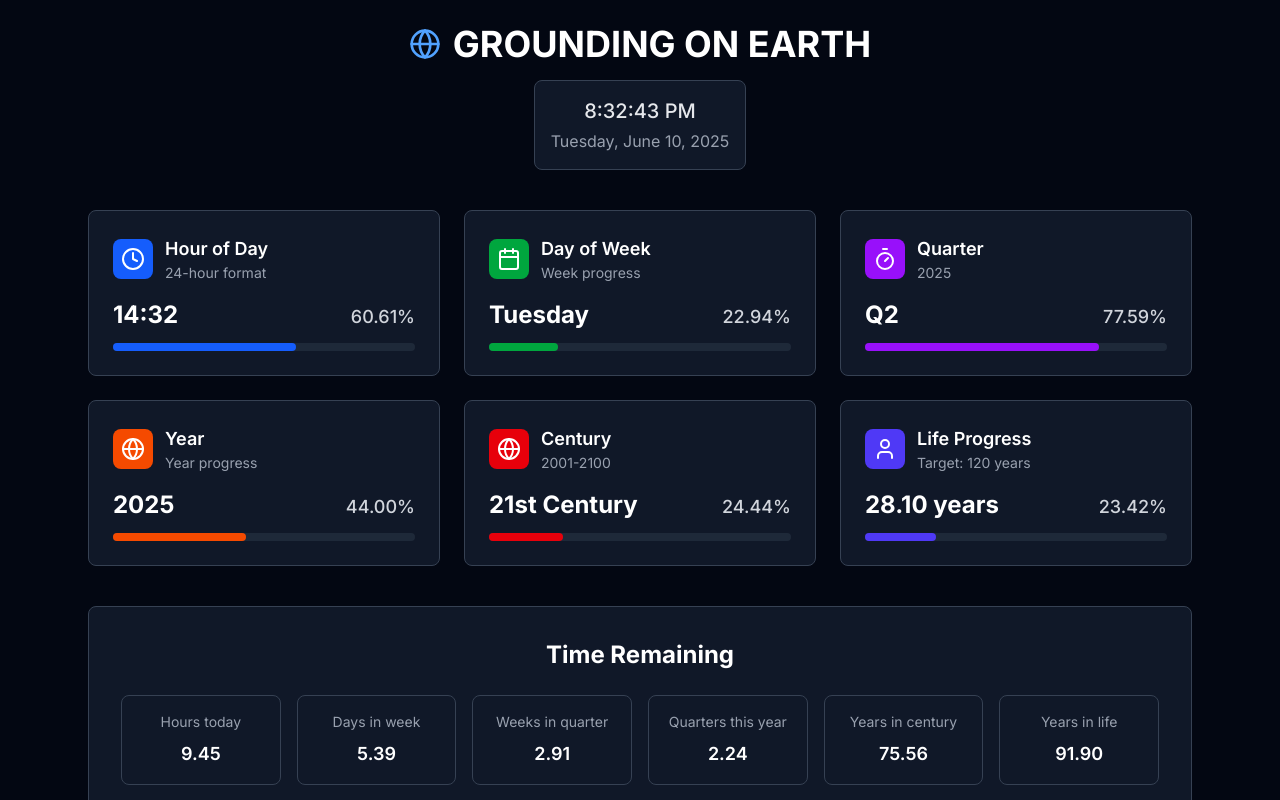
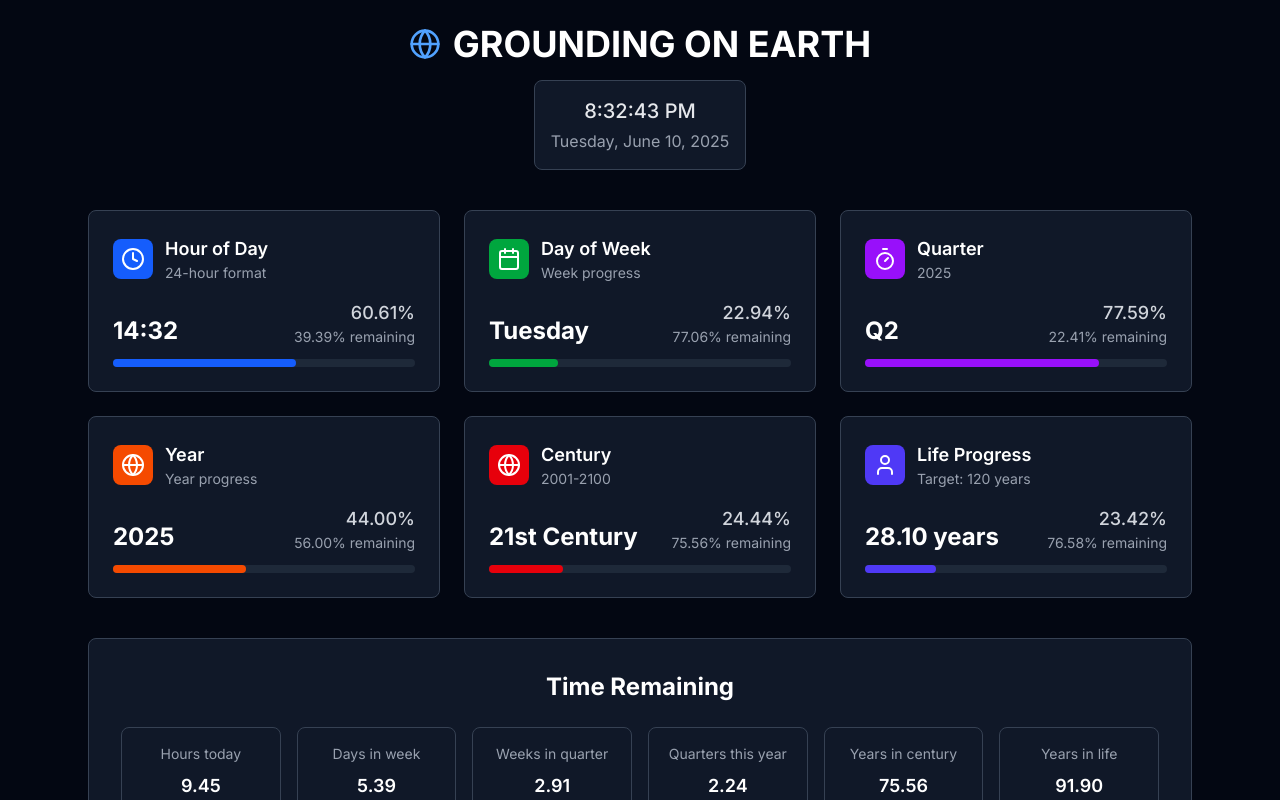
Before and after one commit to dewanwakilahmed/dwa-grounding-on-earth, a Next.js app: page / in a window 1280 px wide. Shown: the top 800 px of the page. Built offline with nearby package versions, Linux system fonts and the light colour scheme.

Commit message:
Third Draft

```diff
--- a/app/page.tsx
+++ b/app/page.tsx
@@ -187,9 +187,14 @@ const TimeTracker: React.FC = () => {
       <div className="space-y-3">
         <div className="flex justify-between items-end">
           <span className="text-2xl font-bold text-white">{value}</span>
-          <span className="text-lg font-medium text-gray-300">
-            {percentage.toFixed(2)}%
-          </span>
+          <div className="text-right">
+            <span className="text-lg font-medium text-gray-300">
+              {percentage.toFixed(2)}%
+            </span>
+            <p className="text-sm text-gray-400">
+              {(100 - percentage).toFixed(2)}% remaining
+            </p>
+          </div>
         </div>
         <ProgressBar percentage={percentage} color={color} />
       </div>
```
